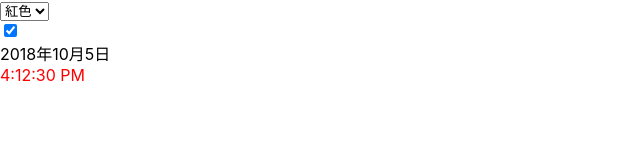
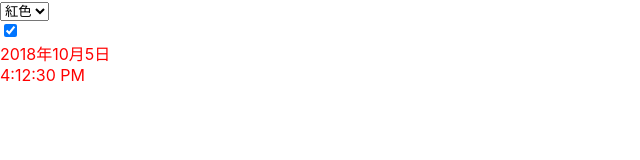
Before and after one commit to max80713/react-30-days, a React (Create React App) app in the folder my-app/: page / in a window 1280 px wide. Both pictures are taken after a click on the checkbox 10 px from the left and 30 px from the top of the page. Shown: the top 160 px of the page, without its empty margins (0-640 px from the left). Built offline with nearby package versions, Linux system fonts and the light colour scheme.

Commit message:
Add day eighteen example code

```diff
--- a/my-app/src/App.js
+++ b/my-app/src/App.js
@@ -13,6 +13,8 @@ const options = [{
   value: 'blue',
   text: '藍色',
 }];
+
+export const Context = React.createContext();
 
 class App extends Component {
   state = {
@@ -35,7 +37,9 @@ class App extends Component {
           options={options}
           selectedValue={this.state.selectedValue}
         />
-        <ClockWithSwitch />
+        <Context.Provider value={this.state.selectedValue}>
+          <ClockWithSwitch/>
+        </Context.Provider>
       </div>
     );
   }
--- a/my-app/src/ClockDate.js
+++ b/my-app/src/ClockDate.js
@@ -1,4 +1,5 @@
 import React from 'react';
+import { Context } from './App';
 
 class ClockDate extends React.PureComponent {
   componentDidUpdate() {
@@ -8,7 +9,15 @@ class ClockDate extends React.PureComponent {
   render() {
     const { year, month, date } = this.props;
 
-    return `${year}年${month}月${date}日`;
+    return (
+      <Context.Consumer>
+        {value => (
+          <div style={{ color: value }}>
+            {`${year}年${month}月${date}日`}
+          </div>
+        )}
+      </Context.Consumer>
+    );
   }
 }
 
--- a/my-app/src/ClockWithSwitch.js
+++ b/my-app/src/ClockWithSwitch.js
@@ -18,7 +18,7 @@ class ClockWithSwitch extends React.Component {
     return (
       <div>
         <input type="checkbox" checked={this.state.checked} onChange={this.handleChange}/>
-        {this.state.checked ? <Clock /> : null}
+        {this.state.checked ? <Clock/> : null}
       </div>
     )
   }
```
